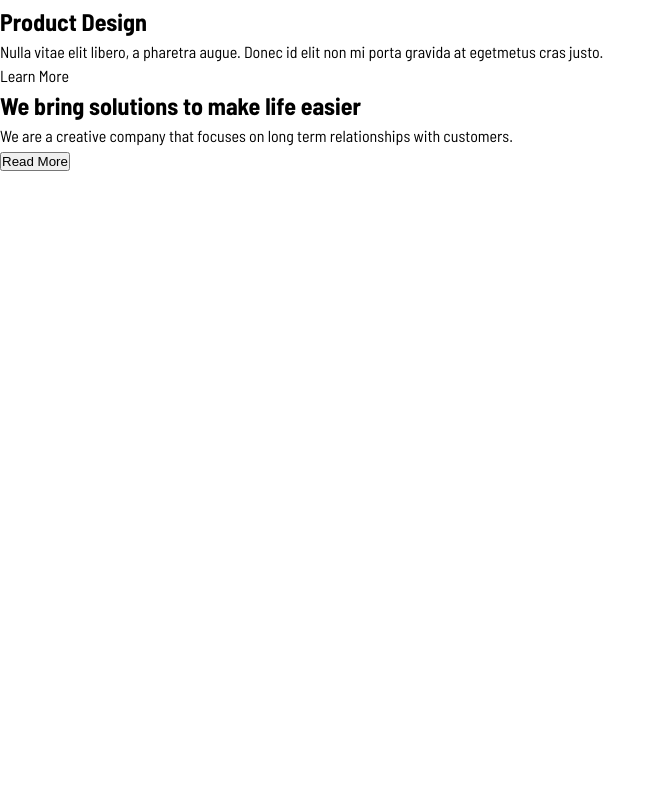
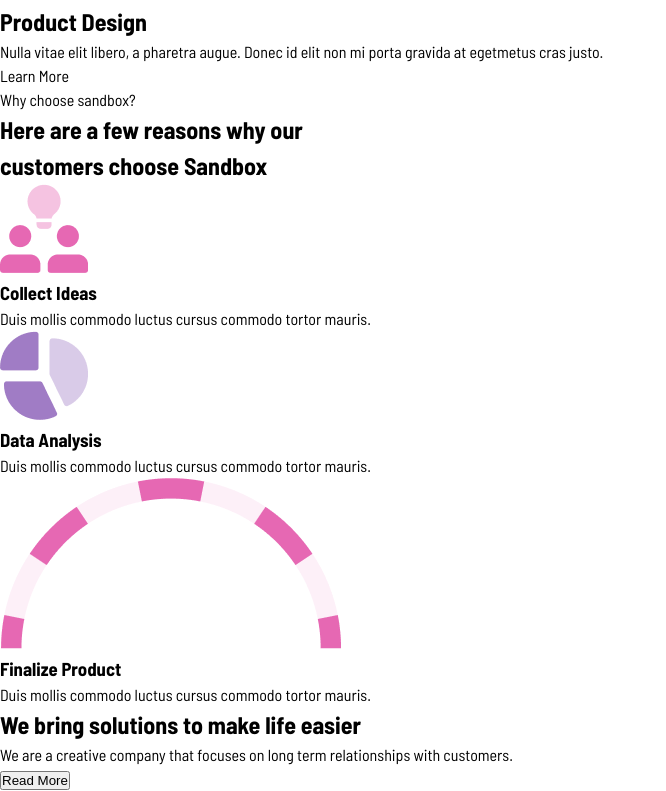
Before and after one commit to Hizmy-M/React-Projects, a React (Vite) app in the folder 06.SandBox-web/: page / in a window 1280 px wide. Shown: the part 874-1665 px from the top of the page, without its empty margins (0-666 px from the left). Before the commit the page ends 1046 px from the top, so only its background shows below. Built offline with nearby package versions, Linux system fonts and the light colour scheme.

Commit message:
Added choose us to the list

```diff
--- a/06.SandBox-web/src/App.jsx
+++ b/06.SandBox-web/src/App.jsx
@@ -1,6 +1,7 @@
 import Header from "./Header"
 import SectionOne from "./SectionOne";
 import CardSection from "./CardSection";
+import ChooseUs from "./ChooseUs"
 import SectionTwo from "./SectionTwo";
 
 function App() {
@@ -9,6 +10,7 @@ function App() {
             <Header />
             <SectionOne />
             <CardSection />
+            <ChooseUs />
             <SectionTwo />
 
         </>
```
